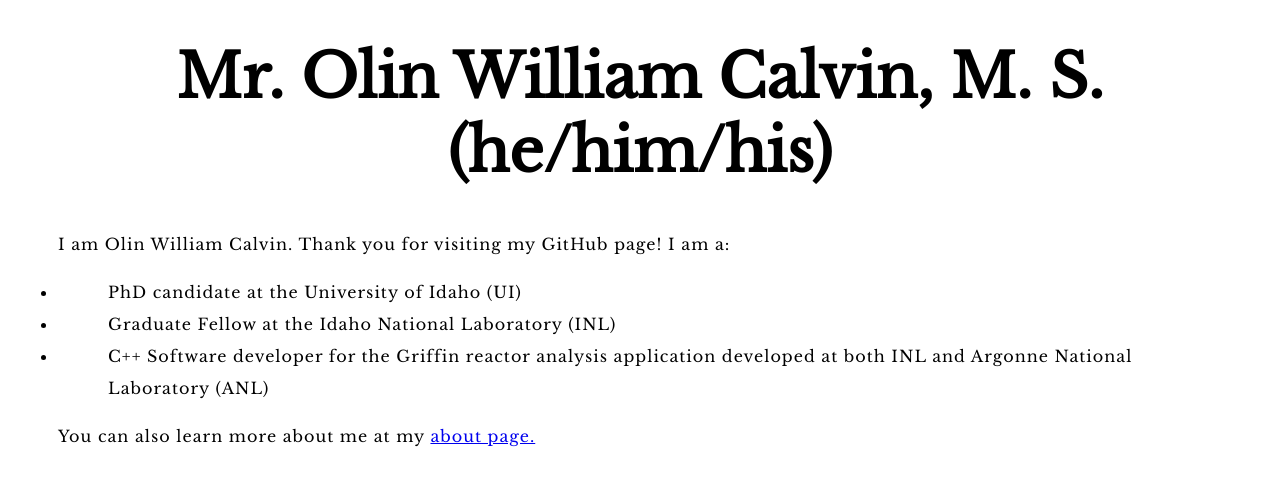
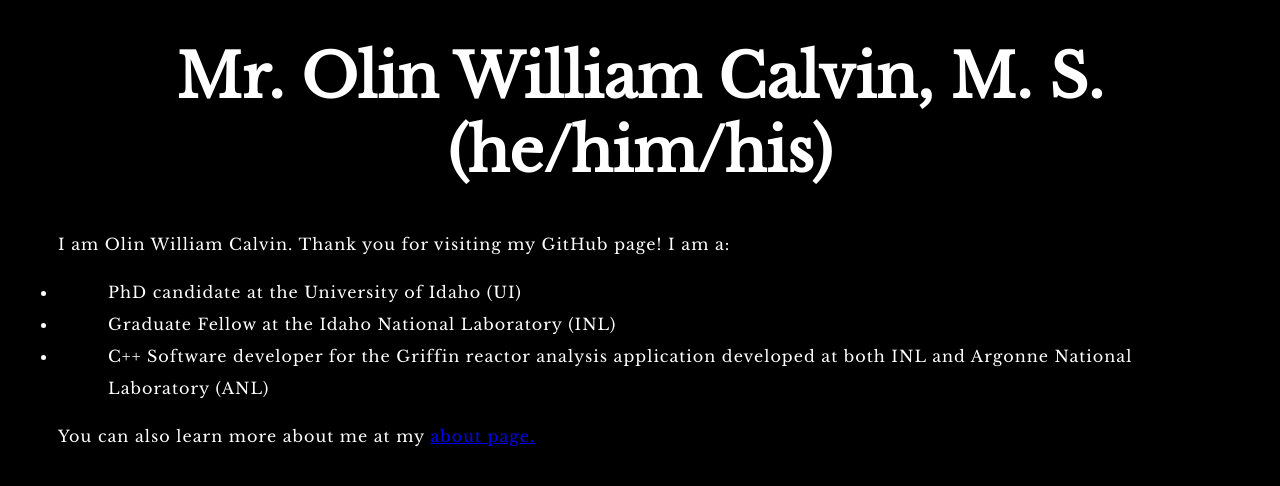
Before and after one commit to olinwc/olinwc.github.io, a PHP site: page / in a window 1280 px wide. Shown: the top 486 px of the page. Run offline with PHP 8.4, Linux system fonts and the light colour scheme.

Commit message:
Dark Mode?

```diff
--- a/styles/style.css
+++ b/styles/style.css
@@ -15,3 +15,8 @@ p, li, ul {
   padding-left: 50px;
   padding-right: 50px;
 }
+
+body {
+  background-color: black;
+  color: white;
+}
```
